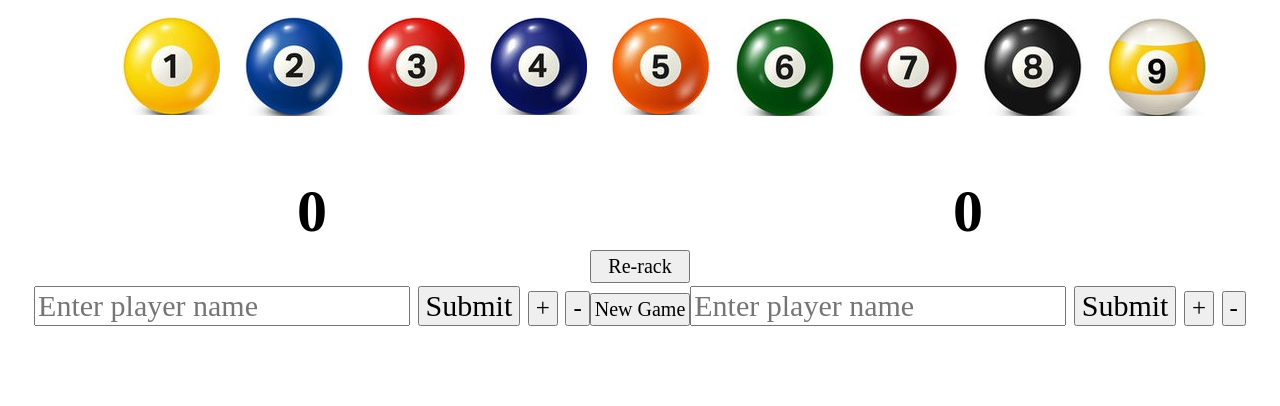
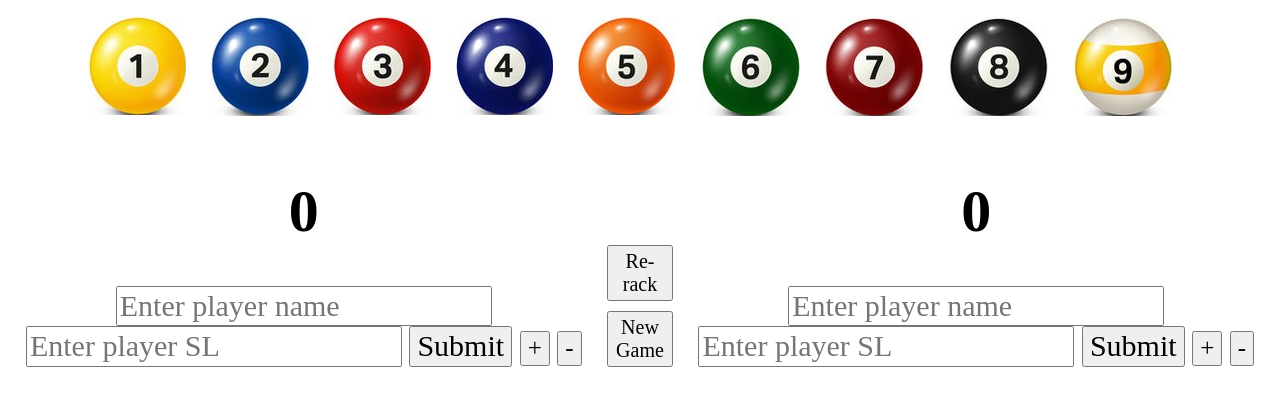
Before and after one commit to ChuckMeyers/poolScoreTracker, a website: page public/index.html in a window 1280 px wide. Drawn offline with nearby package versions, Linux system fonts and the light colour scheme.

Commit message:
Added skill level input

```diff
--- a/public/index.html
+++ b/public/index.html
@@ -27,7 +27,8 @@
             <div class="playerOne">
                 <h1 class="playerOneScore">0</h1>
                 <h2 class="pOneName"></h2>
-                <input type="text" placeholder="Enter player name">
+                <input class="player-inputs" type="text" placeholder="Enter player name">
+                <input class="player-inputs" type="number" placeholder="Enter player SL">
                 <button type="submit" name="submit" id="playerOneNameSubmit">Submit</button>
                 <button type="button" class="changeScore pOneIncrement">+</button>
                 <button type="button" class="changeScore pOneDecrement">-</button>
@@ -39,7 +40,8 @@
             <div class="playerTwo">
                 <h1 class="playerTwoScore">0</h1>
                 <h2 class="pTwoName"></h2>
-                <input type="text" placeholder="Enter player name">
+                <input class="player-inputs" type="text" placeholder="Enter player name">
+                <input class="player-inputs" type="number" placeholder="Enter player SL">
                 <button type="submit" name="submit" id="playerTwoNameSubmit">Submit</button>
                 <button type="button" class="changeScore pTwoIncrement">+</button>
                 <button type="button" class="changeScore pTwoDecrement">-</button>
```
